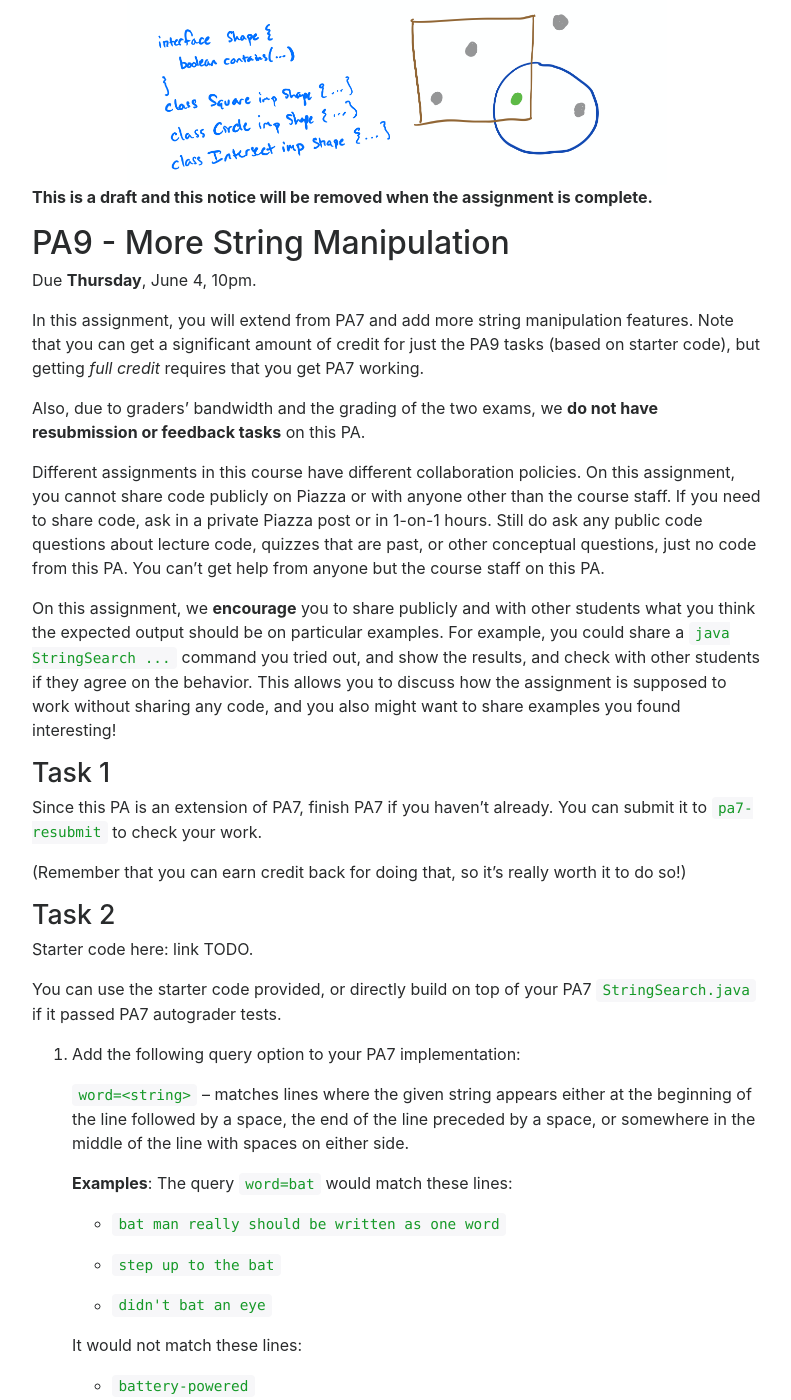
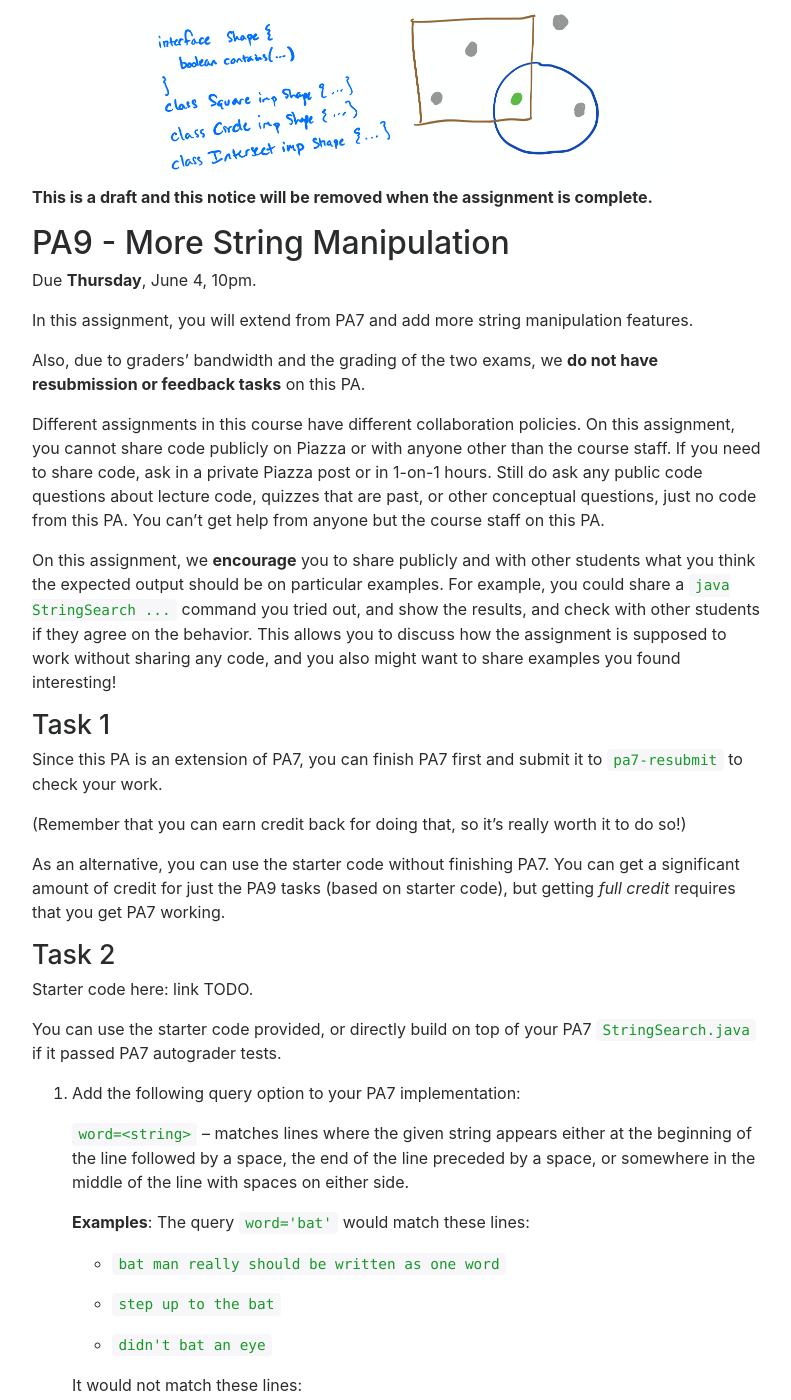
Before and after one commit to ucsd-cse11-s20/ucsd-cse11-s20.github.io, a Jekyll site: the page built from pa9/index.md, in a window 1280 px wide and 1400 px high. Shown: the whole window, without its empty margins (243-1034 px from the left). Built offline with Jekyll 4.4.1, drawn with Linux system fonts in a browser that asks for light colours; nearby versions of some CDN libraries.

Commit message:
Update index.md

```diff
--- a/pa9/index.md
+++ b/pa9/index.md
@@ -11,8 +11,7 @@ complete.**
 Due **Thursday**, June 4, 10pm.
 
 In this assignment, you will extend from PA7 and add more string manipulation
-features. Note that you can get a significant amount of credit for just the PA9 tasks (based
-on starter code), but getting _full credit_ requires that you get PA7 working.
+features.
 
 Also, due to graders' bandwidth and the grading of the two exams, we **do
 not have resubmission or feedback tasks** on this PA.
@@ -35,11 +34,16 @@ interesting!
 
 ## Task 1
 
-Since this PA is an extension of PA7, finish PA7 if you haven't already.
-You can submit it to `pa7-resubmit` to check your work.
+Since this PA is an extension of PA7, you can finish PA7 first and submit it
+to `pa7-resubmit` to check your work.
 
 (Remember that you can earn credit back for doing that, so it's really worth
 it to do so!)
+
+As an alternative, you can use the starter code without finishing PA7. You can
+get a significant amount of credit for just the PA9 tasks (based on starter code),
+but getting _full credit_ requires that you get PA7 working.
+
 
 ## Task 2
 Starter code here: link TODO.
@@ -55,7 +59,7 @@ on top of your PA7 `StringSearch.java` if it passed PA7 autograder tests.
     preceded by a space, or somewhere in the middle of the line with spaces on
     either side.
 
-    **Examples**: The query `word=bat` would match these lines:
+    **Examples**: The query `word='bat'` would match these lines:
 
     - `bat man really should be written as one word`
     - `step up to the bat`
```
